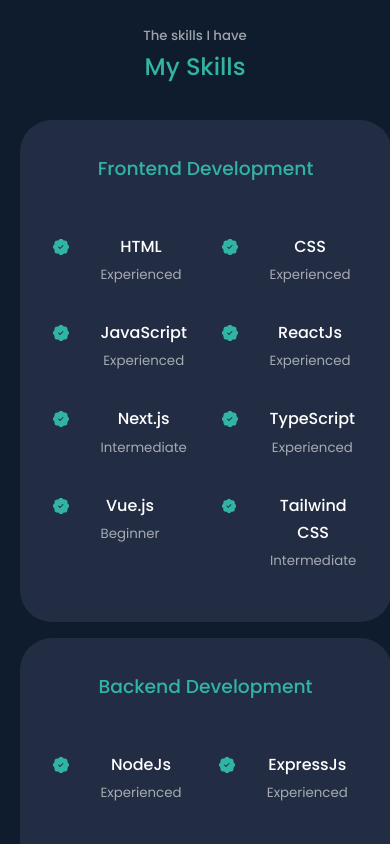
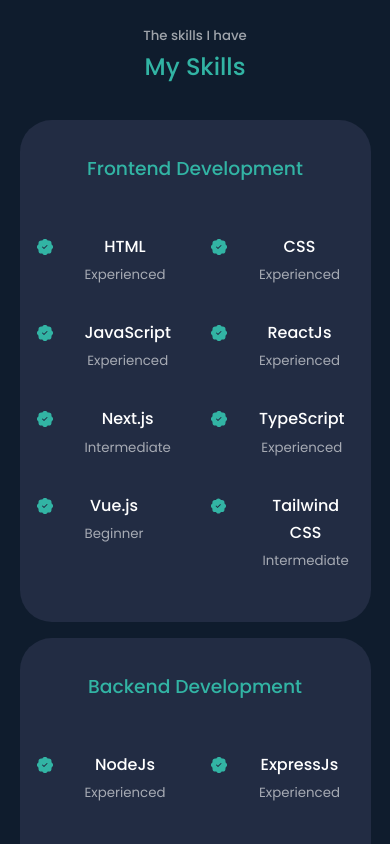
Before and after one commit to michalismav19/portfolio-app-2, a React (Vite) app: page / in a window 390 px wide. Shown: the part 2680-3524 px from the top of the page. Built offline with nearby package versions, Linux system fonts and the light colour scheme.

Commit message:
Make css fixes

```diff
--- a/src/components/Skills/style.css
+++ b/src/components/Skills/style.css
@@ -64,10 +64,14 @@
 @media screen and (max-width: 600px) {
   .skills__container {
     gap: 1rem;
+    margin-left: auto;
+    margin-right: auto;
+    display: grid;
+    justify-content: center;
   }
 
   .skills__container > div {
     width: 100%;
-    padding: 2rem 1rem;
+    padding: 2rem 0;
   }
 }
```
